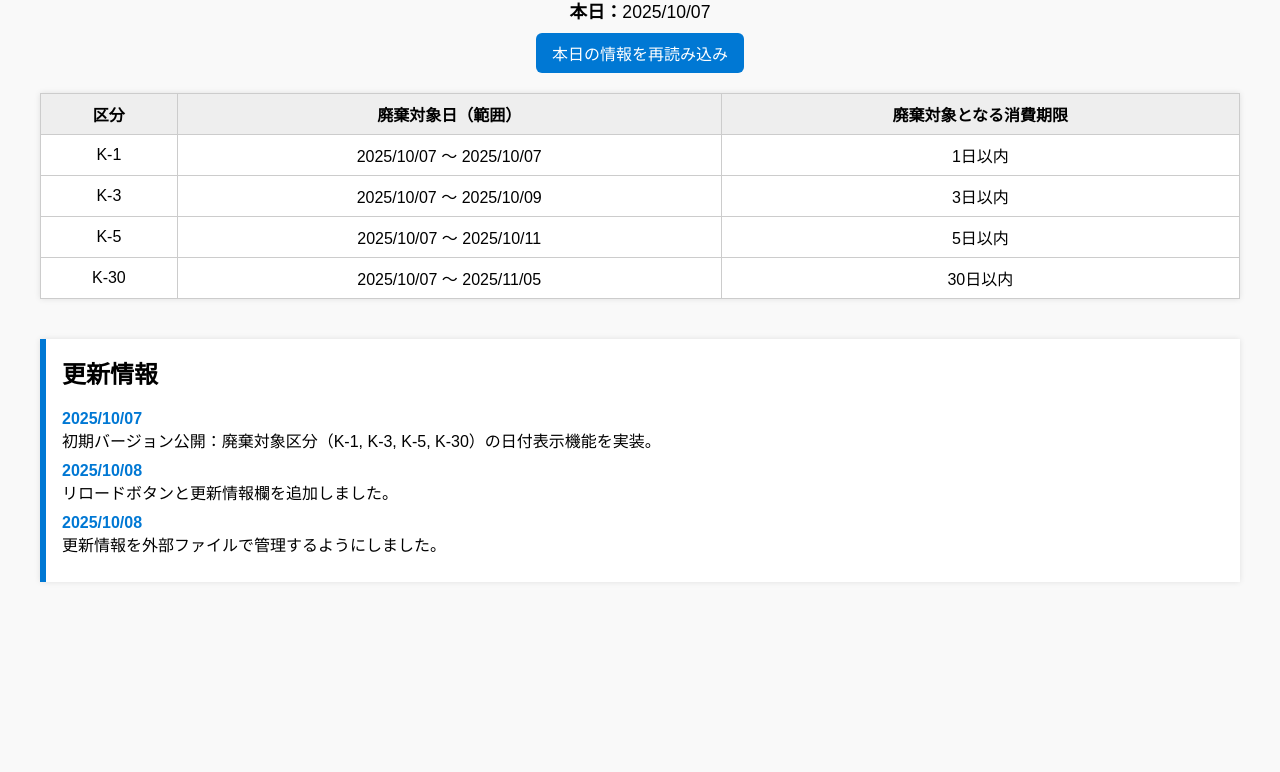
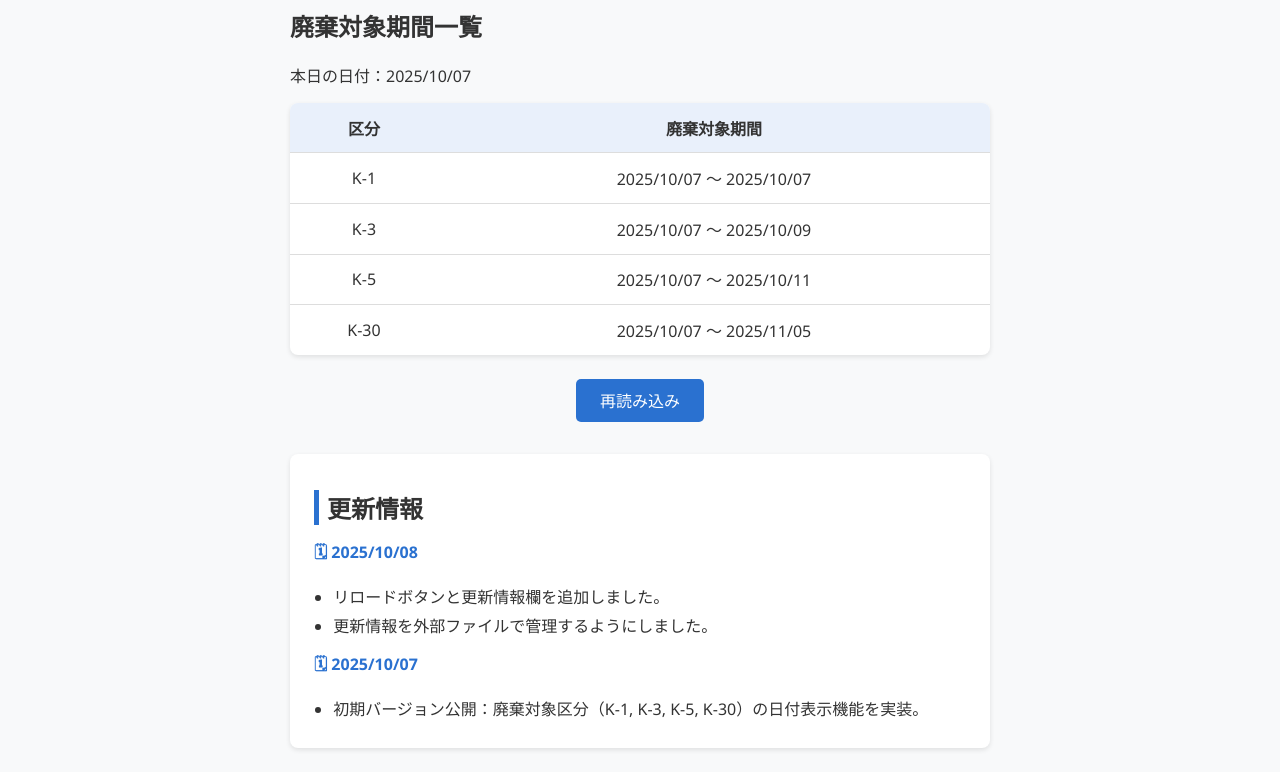
Before and after one commit to RP-800/LossCheck, a plain HTML site: page index.html in a window 1280 px wide. Shown: the part 98-870 px from the top of the page. Before the commit the page ends 800 px from the top, so only its background shows below. Drawn offline with Linux system fonts and the light colour scheme.

Commit message:
Update index.html

```diff
--- a/index.html
+++ b/index.html
@@ -1,171 +1,198 @@
 <!DOCTYPE html>
 <html lang="ja">
 <head>
-<meta charset="UTF-8">
-<meta name="viewport" content="width=device-width, initial-scale=1.0">
-<title>廃棄対象日確認Web</title>
+  <meta charset="UTF-8" />
+  <meta name="viewport" content="width=device-width, initial-scale=1.0" />
+  <title>廃棄対象確認Web</title>
   <style>
     body {
-  font-family: sans-serif;
-  margin: 40px;
-  background: #f9f9f9;
+      font-family: "Segoe UI", "Hiragino Sans", "Meiryo", sans-serif;
+      background-color: #f8f9fa;
+      color: #333;
+      margin: 0;
+      padding: 0;
     }
-h1 {
+    header {
+      background-color: #2a71d0;
+      color: #fff;
+      padding: 1rem;
       text-align: center;
-  margin-bottom: 10px;
+      font-size: 1.3rem;
     }
-#today {
+    main {
+      padding: 1.5rem;
+      max-width: 700px;
+      margin: auto;
+    }
+    table {
+      width: 100%;
+      border-collapse: collapse;
+      margin-bottom: 1.5rem;
+      background: #fff;
+      box-shadow: 0 2px 5px rgba(0,0,0,0.1);
+      border-radius: 8px;
+      overflow: hidden;
+    }
+    th, td {
+      padding: 0.8rem;
+      border-bottom: 1px solid #ddd;
       text-align: center;
-  font-size: 1.1em;
-  margin-bottom: 10px;
+    }
+    th {
+      background-color: #e9f0fb;
+    }
+    tr:last-child td {
+      border-bottom: none;
     }
     button {
       display: block;
-  margin: 10px auto;
-  padding: 8px 16px;
-  font-size: 1em;
+      margin: 0.5rem auto 2rem;
+      padding: 0.6rem 1.5rem;
+      font-size: 1rem;
+      background-color: #2a71d0;
+      color: white;
       border: none;
-  border-radius: 6px;
-  background-color: #0078d4;
-  color: white;
+      border-radius: 5px;
       cursor: pointer;
-  transition: background-color 0.2s;
+      transition: 0.3s;
     }
     button:hover {
-  background-color: #005fa3;
+      background-color: #1d56a5;
     }
-table {
-  border-collapse: collapse;
-  width: 100%;
-  margin-top: 20px;
-  background: white;
-  box-shadow: 0 0 6px rgba(0,0,0,0.1);
+    section#update-section {
+      background-color: #fff;
+      padding: 1rem 1.5rem;
+      border-radius: 8px;
+      box-shadow: 0 2px 5px rgba(0,0,0,0.1);
     }
-th, td {
-  border: 1px solid #ccc;
-  padding: 8px;
-  text-align: center;
+    #update-section h2 {
+      border-left: 5px solid #2a71d0;
+      padding-left: 0.5rem;
+      margin-bottom: 1rem;
     }
-th {
-  background-color: #eee;
+    #update-info h3 {
+      margin-top: 1rem;
+      font-size: 1rem;
+      color: #2a71d0;
     }
-
-/* 更新情報ボックス */
-#update-info {
-  margin-top: 40px;
-  padding: 16px;
-  background: #fff;
-  border-left: 6px solid #0078d4;
-  box-shadow: 0 0 6px rgba(0,0,0,0.1);
+    #update-info ul {
+      margin-top: 0.3rem;
+      margin-bottom: 0.8rem;
+      padding-left: 1.2rem;
     }
-#update-info h2 {
-  margin-top: 0;
-}
-.update-item {
-  margin-bottom: 10px;
-}
-.update-date {
-  color: #0078d4;
-  font-weight: bold;
+    #update-info li {
+      margin-bottom: 0.3rem;
     }
   </style>
 </head>
 <body>
+  <header>廃棄対象確認Web</header>
 
-<h1>廃棄対象日確認Web</h1>
-
-<div id="today"></div>
-<button onclick="reloadPage()">本日の情報を再読み込み</button>
+  <main>
+    <h2>廃棄対象期間一覧</h2>
+    <p id="today"></p>
 
     <table>
       <thead>
         <tr>
           <th>区分</th>
-      <th>廃棄対象日（範囲）</th>
-      <th>廃棄対象となる消費期限</th>
+          <th>廃棄対象期間</th>
         </tr>
       </thead>
-  <tbody id="result"></tbody>
+      <tbody id="discard-table"></tbody>
     </table>
 
-<!-- ▼ 更新情報セクション -->
-<div id="update-info">
+    <button id="reload-btn">再読み込み</button>
+
+    <section id="update-section">
       <h2>更新情報</h2>
-  <div id="updates">読み込み中...</div>
-</div>
+      <div id="update-info">読み込み中...</div>
+    </section>
+  </main>
 
   <script>
+    // 日付計算用
     function formatDate(date) {
       const y = date.getFullYear();
-  const m = String(date.getMonth() + 1).padStart(2, '0');
-  const d = String(date.getDate()).padStart(2, '0');
+      const m = String(date.getMonth() + 1).padStart(2, "0");
+      const d = String(date.getDate()).padStart(2, "0");
       return `${y}/${m}/${d}`;
     }
 
-function addDays(date, days) {
-  const d = new Date(date);
-  d.setDate(d.getDate() + days);
-  return d;
-}
+    function renderDiscardTable() {
+      const today = new Date();
+      document.getElementById("today").textContent = `本日の日付：${formatDate(today)}`;
 
-function showData() {
-  const today = new Date();
-  document.getElementById("today").innerHTML =
-    `<strong>本日：</strong>${formatDate(today)}`;
-
-  const table = document.getElementById("result");
-  table.innerHTML = ""; // 前回の内容をクリア
-
-  const data = [
-    { k: "K-1", days: 0 },
-    { k: "K-3", days: 2 },
-    { k: "K-5", days: 4 },
-    { k: "K-30", days: 29 }
+      const categories = [
+        { name: "K-1", days: 1 },
+        { name: "K-3", days: 3 },
+        { name: "K-5", days: 5 },
+        { name: "K-30", days: 30 }
       ];
 
-  data.forEach(item => {
-    const start = formatDate(today);
-    const end = formatDate(addDays(today, item.days));
-    const row = document.createElement("tr");
-    row.innerHTML = `
-      <td>${item.k}</td>
-      <td>${start} ～ ${end}</td>
-      <td>${item.days + 1}日以内</td>
+      const tbody = document.getElementById("discard-table");
+      tbody.innerHTML = "";
+
+      categories.forEach(cat => {
+        const discardDate = new Date(today);
+        discardDate.setDate(today.getDate() + (cat.days - 1));
+
+        const tr = document.createElement("tr");
+        tr.innerHTML = `
+          <td>${cat.name}</td>
+          <td>${formatDate(today)} ～ ${formatDate(discardDate)}</td>
         `;
-    table.appendChild(row);
+        tbody.appendChild(tr);
       });
     }
 
-function reloadPage() {
-  location.reload(true);
+    // 更新情報を読み込む
+    function loadUpdateInfo() {
+      fetch("update.json")
+        .then(res => res.json())
+        .then(data => {
+          const container = document.getElementById("update-info");
+          container.innerHTML = "";
+
+          // 日付ごとにグループ化
+          const grouped = data.reduce((acc, item) => {
+            if (!acc[item.date]) acc[item.date] = [];
+            acc[item.date].push(item.text);
+            return acc;
+          }, {});
+
+          // 新しい日付順にソート
+          const sortedDates = Object.keys(grouped).sort((a, b) => new Date(b) - new Date(a));
+
+          sortedDates.forEach(date => {
+            const dateHeader = document.createElement("h3");
+            dateHeader.textContent = `🗓 ${date}`;
+            container.appendChild(dateHeader);
+
+            const ul = document.createElement("ul");
+            grouped[date].forEach(text => {
+              const li = document.createElement("li");
+              li.textContent = text;
+              ul.appendChild(li);
+            });
+            container.appendChild(ul);
+          });
+        })
+        .catch(err => {
+          document.getElementById("update-info").textContent = "更新情報の読み込みに失敗しました。";
+          console.error(err);
+        });
     }
 
-// ▼ update.jsonを読み込んで更新情報を表示
-async function loadUpdates() {
-  const updateDiv = document.getElementById("updates");
-  try {
-    const res = await fetch("update.json");
-    if (!res.ok) throw new Error("update.json が見つかりません");
-    const updates = await res.json();
+    // 再読み込みボタン
+    document.getElementById("reload-btn").addEventListener("click", () => {
+      renderDiscardTable();
+      loadUpdateInfo();
+    });
 
-    updateDiv.innerHTML = "";
-    updates.forEach(u => {
-      const div = document.createElement("div");
-      div.className = "update-item";
-      div.innerHTML = `
-        <div class="update-date">${u.date}</div>
-        <div class="update-text">${u.text}</div>
-      `;
-      updateDiv.appendChild(div);
-    });
-  } catch (err) {
-    updateDiv.innerHTML = `<span style="color:red;">更新情報の読み込みに失敗しました：${err.message}</span>`;
-  }
-}
-
-showData();
-loadUpdates();
+    // 初期表示
+    renderDiscardTable();
+    loadUpdateInfo();
   </script>
-
 </body>
 </html>
```
Lines whose indentation alone changed are shown as unchanged.
